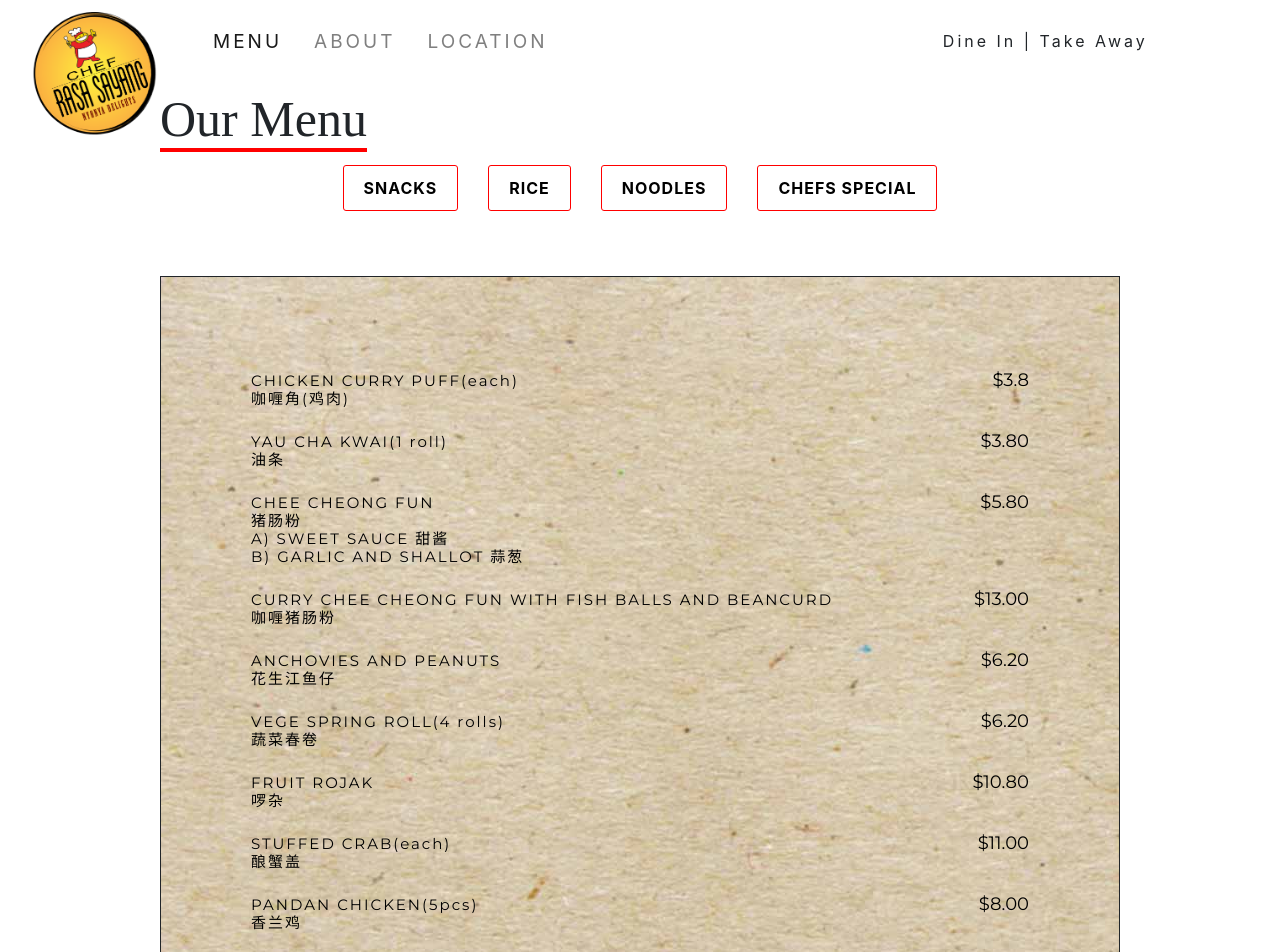
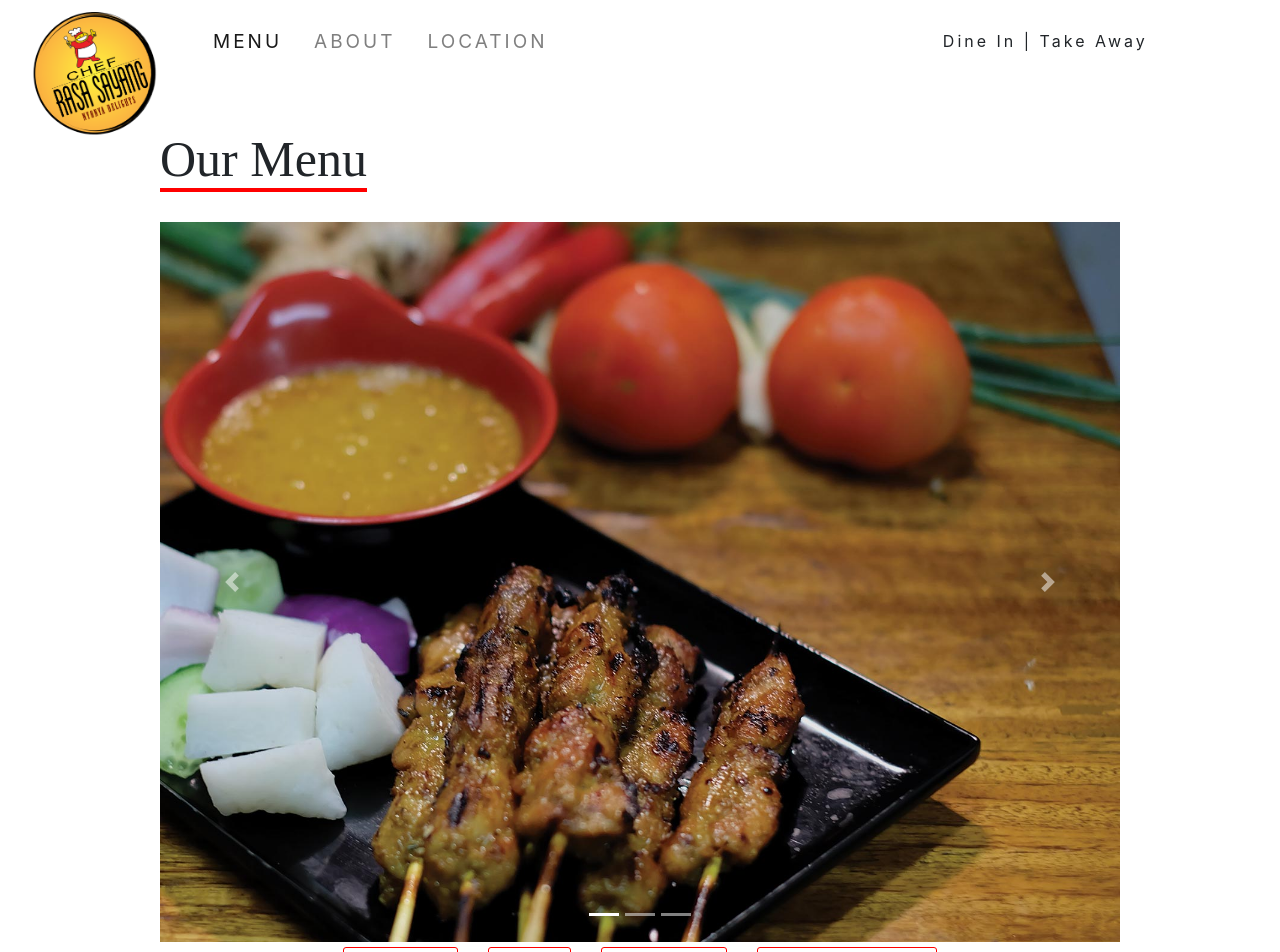
Before and after one commit to sonstar1991/rasasayang, an Angular app: page /menu in a window 1280 px wide. Shown: the top 952 px of the page. Built offline with nearby package versions, Linux system fonts and the light colour scheme.

Commit message:
something

```diff
--- a/src/app/menu/menu.component.html
+++ b/src/app/menu/menu.component.html
@@ -1,6 +1,33 @@
 <div class="wrapper">
 
     <h2>Our Menu</h2>
+
+    <div id="carouselExampleIndicators" class="carousel slide" data-ride="carousel">
+        <ol class="carousel-indicators">
+            <li data-target="#carouselExampleIndicators" data-slide-to="0" class="active"></li>
+            <li data-target="#carouselExampleIndicators" data-slide-to="1"></li>
+            <li data-target="#carouselExampleIndicators" data-slide-to="2"></li>
+        </ol>
+        <div class="carousel-inner">
+            <div class="carousel-item active">
+                <img class="d-block w-100" src="../../assets/image/satay.jpg" alt="First slide">
+            </div>
+            <div class="carousel-item">
+                <img class="d-block w-100" src="../../assets/image/wok.jpg" alt="Second slide">
+            </div>
+            <div class="carousel-item">
+                <img class="d-block w-100" src="../../assets/image/hero.JPG" alt="Third slide">
+            </div>
+        </div>
+        <a class="carousel-control-prev" href="#carouselExampleIndicators" role="button" data-slide="prev">
+            <span class="carousel-control-prev-icon" aria-hidden="true"></span>
+            <span class="sr-only">Previous</span>
+        </a>
+        <a class="carousel-control-next" href="#carouselExampleIndicators" role="button" data-slide="next">
+            <span class="carousel-control-next-icon" aria-hidden="true"></span>
+            <span class="sr-only">Next</span>
+        </a>
+    </div>
 
     <div class="buttons-container">
         <a href="#" class="button button--is-active" data-target="snacksMenu">Snacks</a>
@@ -23,7 +50,7 @@
 
         <div class="item">
             <div class="item__header">
-                <h3 class="item__title">YAU CHA KWAI(1 roll) <br> 油条  </h3>
+                <h3 class="item__title">YAU CHA KWAI(1 roll) <br> 油条 </h3>
                 <span class="item__dots"></span>
                 <span class="item__price">$3.80</span>
             </div>
@@ -33,7 +60,8 @@
 
         <div class="item">
             <div class="item__header">
-                <h3 class="item__title">CHEE CHEONG FUN <br> 猪肠粉 <br> A) SWEET SAUCE 甜酱 <br> B) GARLIC AND SHALLOT 蒜葱 </h3>
+                <h3 class="item__title">CHEE CHEONG FUN <br> 猪肠粉 <br> A) SWEET SAUCE 甜酱 <br> B) GARLIC AND SHALLOT 蒜葱
+                </h3>
                 <span class="item__dots"></span>
                 <span class="item__price">$5.80</span>
             </div>
--- a/src/app/menu/menu.component.scss
+++ b/src/app/menu/menu.component.scss
@@ -1,5 +1,8 @@
 .menu {
   display: none;
+  border: 1px solid;
+  padding: 80px;
+  background:url(../../assets/image/bg.jpg);
 
   &--is-visible {
     display: grid;
@@ -9,9 +12,7 @@
     // grid-template-columns: repeat(2, 1fr);
     grid-column-gap: 80px;
     grid-template-rows: repeat(2,1fr);
-    border: 1px solid;
     padding: 80px;
-    background:url(../../assets/image/bg.jpg);
   }
 }
 
@@ -122,6 +123,8 @@
   border-bottom: 4px solid red;
   margin-top: 0;
   font: 50px cookie, cursive;
+  margin-top:40px;
+  margin-bottom: 30px;
 }
 
 .chefspecial-header{
```
Lines whose indentation alone changed are shown as unchanged.
